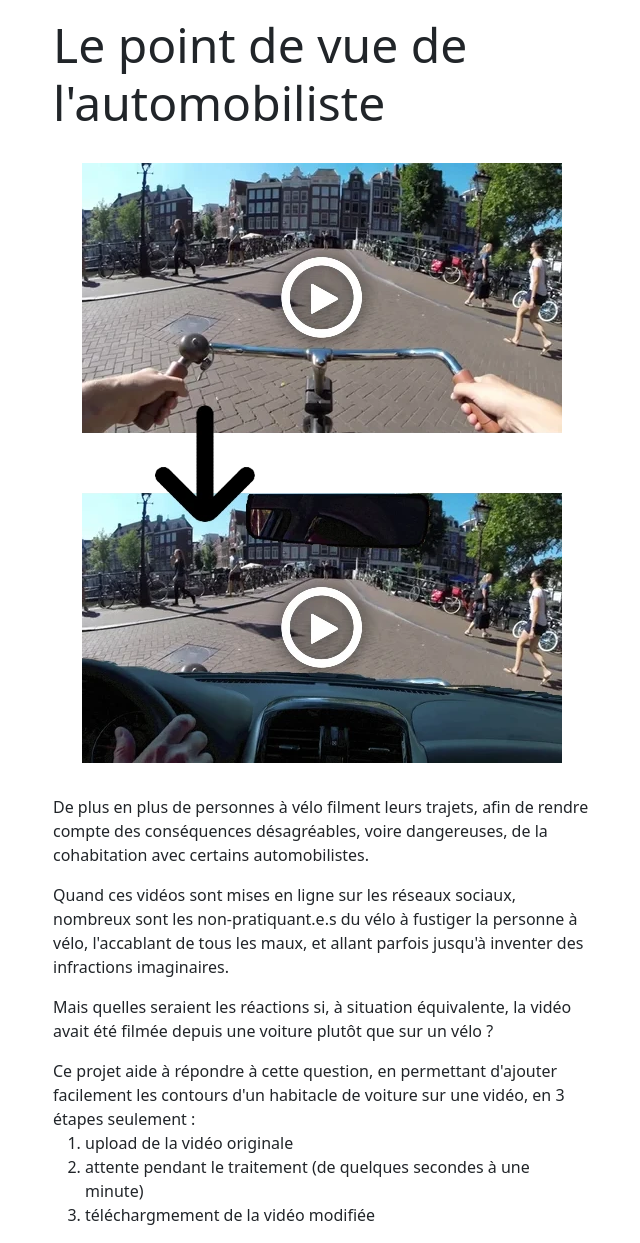
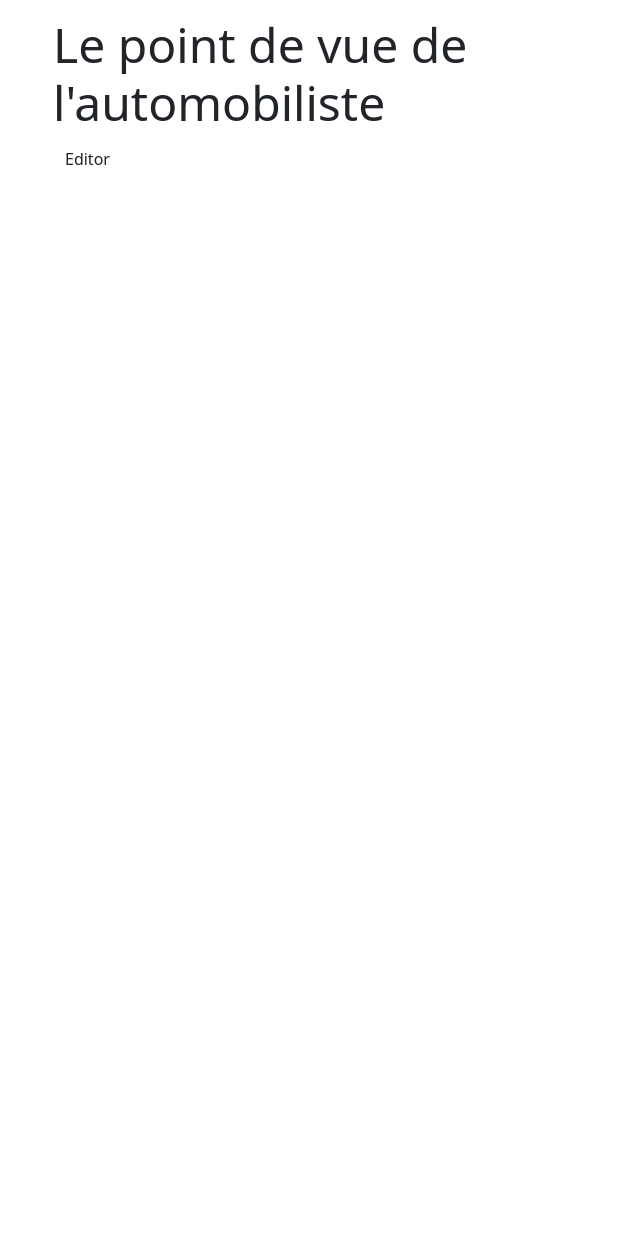
Before and after one commit to LoicGombeaud/car-overlay, a Vue app in the folder front/: page /editor in a window 1280 px wide. Shown: the whole page, without its empty margins (318-958 px from the left). After the commit the page ends 800 px from the top, so only its background shows below. Built offline with nearby package versions, Linux system fonts and the light colour scheme.

Commit message:
feat(front): Add router, and empty editor page

```diff
--- a/front/package.json
+++ b/front/package.json
@@ -10,7 +10,8 @@
   "dependencies": {
     "@popperjs/core": "^2.11.6",
     "bootstrap": "^5.2.3",
-    "vue": "^3.2.45"
+    "vue": "^3.2.45",
+    "vue-router": "^4.1.6"
   },
   "devDependencies": {
     "@vitejs/plugin-vue": "^4.0.0",
--- a/front/src/App.vue
+++ b/front/src/App.vue
@@ -8,26 +8,7 @@ import "./scss/styles.scss"
       <div class="col-lg-3"></div>
       <div class="col-lg-6">
         <div class="display-5 my-3">Le point de vue de l'automobiliste</div>
-        <div class="text-center mb-3">
-          <img class="img-fluid text-center my-3" src="./assets/before-after.webp">
-        </div>
-        <p>
-          De plus en plus de personnes à vélo filment leurs trajets, afin de rendre compte des conséquences désagréables, voire dangereuses, de la cohabitation avec certains automobilistes.
-        </p>
-        <p>
-          Quand ces vidéos sont mises en ligne sur les réseaux sociaux, nombreux sont les non-pratiquant.e.s du vélo à fustiger la personne à vélo, l'accablant de tous les maux, et allant parfois jusqu'à inventer des infractions imaginaires.
-        </p>
-        <p>
-          Mais quelles seraient les réactions si, à situation équivalente, la vidéo avait été filmée depuis une voiture plutôt que sur un vélo ?
-        </p>
-        <p>
-          Ce projet aide à répondre à cette question, en permettant d'ajouter facilement les contours d'un habitacle de voiture sur une vidéo, en 3 étapes seulement :
-          <ol>
-            <li>upload de la vidéo originale</li>
-            <li>attente pendant le traitement (de quelques secondes à une minute)</li>
-            <li>téléchargmement de la vidéo modifiée</li>
-          </ol>
-        </p>
+          <router-view />
       </div>
       <div class="col-lg-3"></div>
     </div>
--- /dev/null
+++ b/front/src/components/Editor.vue
@@ -0,0 +1,5 @@
+<template>
+  <div class="container">
+    Editor
+  </div>
+</template>
--- /dev/null
+++ b/front/src/components/Home.vue
@@ -0,0 +1,25 @@
+<template>
+  <div class="text-center mb-3">
+    <img class="img-fluid text-center my-3" src="../assets/before-after.webp">
+  </div>
+  <p>
+    De plus en plus de personnes à vélo filment leurs trajets, afin de rendre compte des conséquences désagréables, voire dangereuses, de la cohabitation avec certains automobilistes.
+  </p>
+  <p>
+    Quand ces vidéos sont mises en ligne sur les réseaux sociaux, nombreux sont les non-pratiquant.e.s du vélo à fustiger la personne à vélo, l'accablant de tous les maux, et allant parfois jusqu'à inventer des infractions imaginaires.
+  </p>
+  <p>
+    Mais quelles seraient les réactions si, à situation équivalente, la vidéo avait été filmée depuis une voiture plutôt que sur un vélo ?
+  </p>
+  <p>
+    Ce projet aide à répondre à cette question, en permettant d'ajouter facilement les contours d'un habitacle de voiture sur une vidéo, en 3 étapes seulement :
+    <ol>
+      <li>upload de la vidéo originale</li>
+      <li>attente pendant le traitement (de quelques secondes à une minute)</li>
+      <li>téléchargmement de la vidéo modifiée</li>
+    </ol>
+  </p>
+  <p>
+    <a href="/editor">Accès à l'outil</a> (mot de passe requis)
+  </p>
+</template>
--- a/front/src/main.js
+++ b/front/src/main.js
@@ -1,4 +1,5 @@
 import { createApp } from 'vue'
 import App from './App.vue'
+import router from "./router"
 
-createApp(App).mount('#app')
+createApp(App).use(router).mount('#app')
--- /dev/null
+++ b/front/src/router.js
@@ -0,0 +1,21 @@
+import { createRouter, createWebHistory } from "vue-router"
+import Home from "./components/Home.vue"
+import Editor from "./components/Editor.vue"
+
+export default createRouter({
+  history: createWebHistory(),
+  routes: [
+    {
+      path: "/",
+      component: Home,
+    },
+    {
+      path: "/editor",
+      component: Editor,
+    },
+    {
+      path: "/:pathMatch(.*)",
+      redirect: "/",
+    },
+  ]
+})
```
Also changed, not shown: 1 other file (tests, documents, lock files or other folders).
